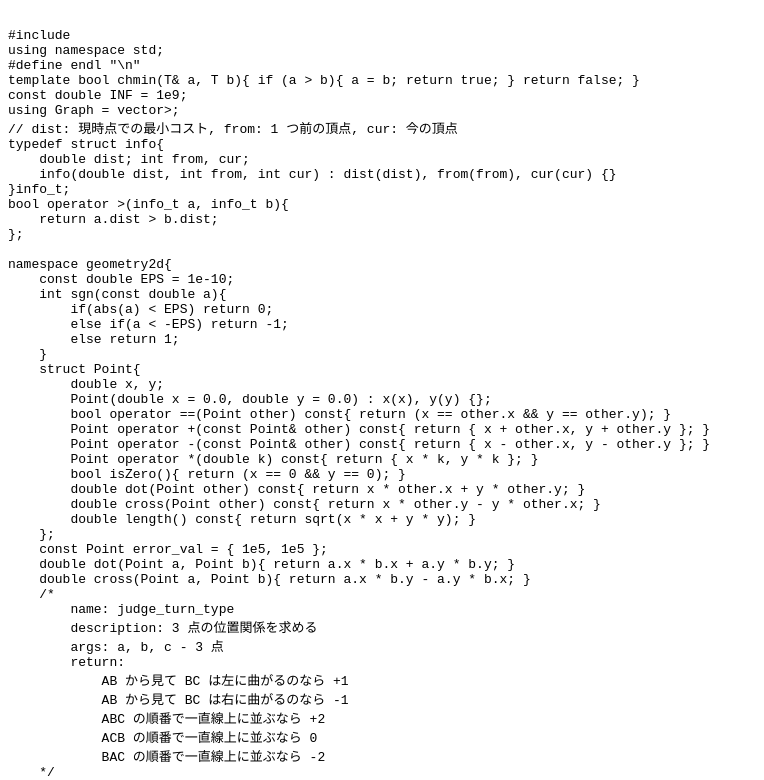
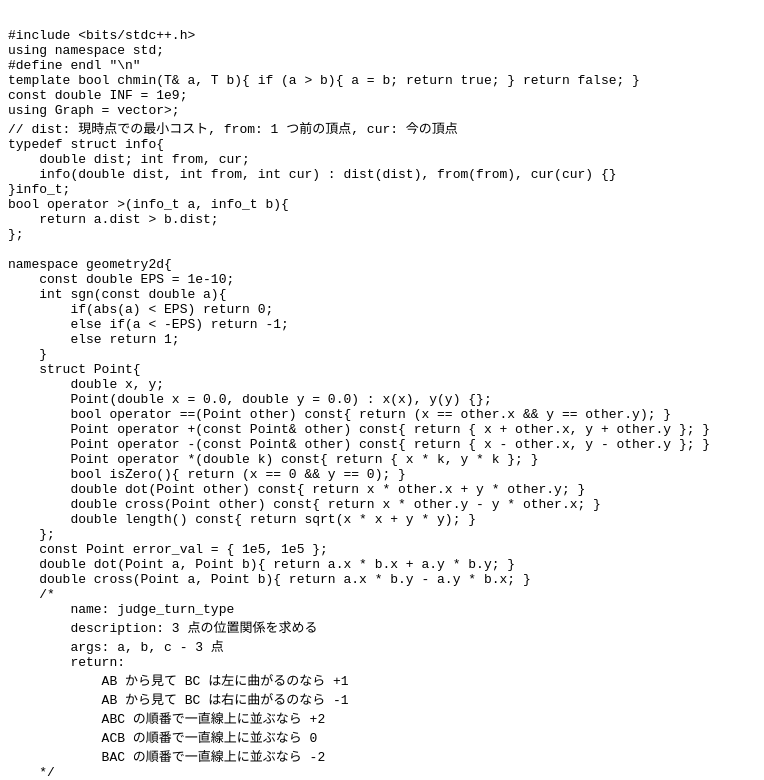
Before and after one commit to guto4331/SSH-source, a plain HTML site: page solution-1.html in a window 1280 px wide. Shown: the top 780 px of the page, without its empty margins (0-764 px from the left). Drawn offline with Linux system fonts and the light colour scheme.

Commit message:
Update solution-1.html

```diff
--- a/solution-1.html
+++ b/solution-1.html
@@ -6,7 +6,7 @@
 </head>
 
 <pre><code>
-#include <bits/stdc++.h>
+#include &lt;bits/stdc++.h&gt;
 using namespace std;
 #define endl "\n"
 template<class T> bool chmin(T& a, T b){ if (a > b){ a = b; return true; } return false; }
```
